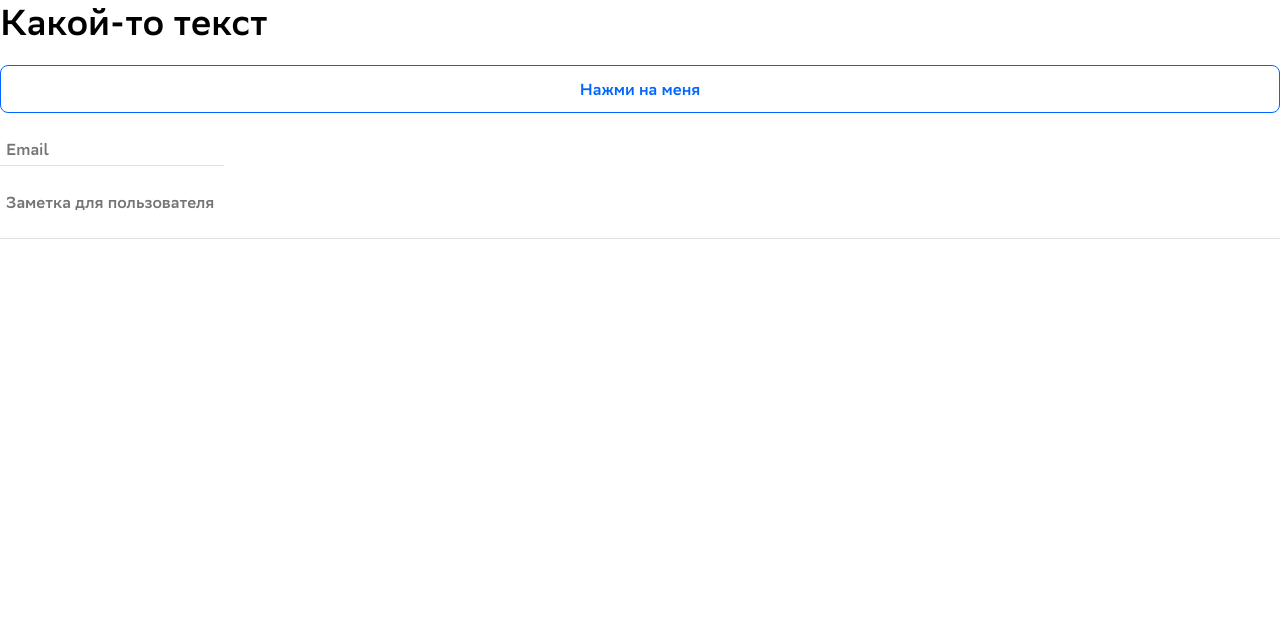
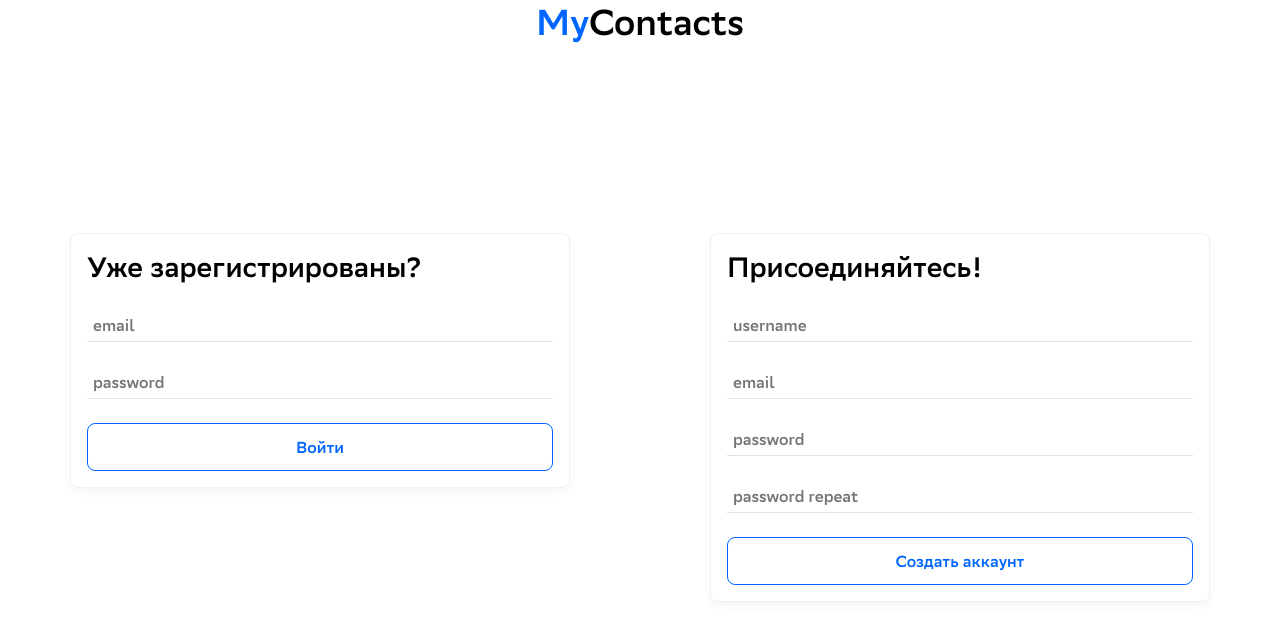
Before and after one commit to F4lkr4m/myContacts, a React (Create React App) app: page / in a window 1280 px wide. Shown: the top 640 px of the page. Built offline with nearby package versions, Linux system fonts and the light colour scheme.

Commit message:
Added sign view

```diff
--- a/src/App.tsx
+++ b/src/App.tsx
@@ -4,15 +4,11 @@ import Button from './Components/Button/Button';
 import Fonts from './Components/Fonts/Fonts';
 import Input from './Components/Input/Input';
 import TextArea from './Components/TextArea/TextArea';
+import SignView from './Views/SignView/SignView';
 
 function App() {
   return (
-    <>
-      <Fonts type="h1" color="black" text="Какой-то текст" />
-      <Button label="Нажми на меня" />
-      <Input type="email" placeholder="Email" />
-      <TextArea placeholder="Заметка для пользователя" />
-    </>
+    <SignView />
   );
 }
 
--- a/src/Components/Fonts/Fonts.css
+++ b/src/Components/Fonts/Fonts.css
@@ -32,6 +32,10 @@ p {
   font-size: 16px;
 }
 
-.blue {
+.font_blue {
   color: rgb(0, 102, 255);
 }
+
+.font_white {
+  color: white;
+}
--- a/src/Components/Fonts/Fonts.tsx
+++ b/src/Components/Fonts/Fonts.tsx
@@ -4,12 +4,12 @@ import './Fonts.css';
 interface FontsI {
   type: 'h1' | 'h2' | 'h3' | 'h4' | 'h5' | 'h6' | 'p';
   text: string;
-  color?: 'black' | 'blue';
+  color?: 'black' | 'blue' | 'white';
 }
 
 const Fonts = (props: FontsI) => {
   return (
-    <props.type className={`${props.color === 'blue' ? 'blue' : ''}`}>
+    <props.type className={`${props.color ? 'font_' + props.color : ''}`}>
       {props.text}
     </props.type>
   )
--- /dev/null
+++ b/src/Components/Forms/Forms.css
@@ -0,0 +1,13 @@
+.form {
+  display: flex;
+  flex-direction: column;
+  box-sizing: border-box;
+
+  width: 100%;
+  row-gap: 24px;
+
+  border-radius: 8px;
+  padding: 16px;
+  box-shadow: rgb(0 0 0 / 4%) 0px 4px 10px;
+  border: 1px solid rgb(240, 240, 240);
+}
--- /dev/null
+++ b/src/Components/Forms/SignInForm/SignInForm.tsx
@@ -0,0 +1,18 @@
+import React from "react";
+import Button from "../../Button/Button";
+import Fonts from "../../Fonts/Fonts";
+import Input from "../../Input/Input";
+import '../Forms.css';
+
+const SignInForm = () => {
+  return (
+    <form className="form">
+      <Fonts type="h3" text="Уже зарегистрированы?" />
+      <Input type="email" placeholder="email" />
+      <Input type="password" placeholder="password" />
+      <Button label="Войти" />
+    </form>
+  )
+}
+
+export default SignInForm;
--- /dev/null
+++ b/src/Components/Forms/SignUpForm/SignUpForm.tsx
@@ -0,0 +1,20 @@
+import React from "react";
+import Button from "../../Button/Button";
+import Fonts from "../../Fonts/Fonts";
+import Input from "../../Input/Input";
+import '../Forms.css';
+
+const SignUpForm = () => {
+  return (
+    <form className="form">
+      <Fonts type="h3" text="Присоединяйтесь!" />
+      <Input type="text" placeholder="username" />
+      <Input type="email" placeholder="email" />
+      <Input type="password" placeholder="password" />
+      <Input type="password" placeholder="password repeat" />
+      <Button label="Создать аккаунт" />
+    </form>
+  )
+}
+
+export default SignUpForm;
--- a/src/Components/Input/Input.css
+++ b/src/Components/Input/Input.css
@@ -8,6 +8,8 @@ input {
   font-family: inherit;
   color: black;
 
+  width: 100%;
+
   border-bottom: 1px solid #e2e2e2;
 
   box-sizing: border-box;
--- /dev/null
+++ b/src/Views/SignView/SignView.css
@@ -0,0 +1,46 @@
+.sign-view {
+  display: flex;
+  flex-direction: column;
+  height: 100%;
+  min-height: 100vh;
+}
+
+.sign-view__logo {
+  display: inline-flex;
+  justify-content: center;
+  margin-bottom: 64px;
+}
+
+.sign-view__forms {
+  display: grid;
+  grid-auto-flow: column;
+  grid-template-columns: 1fr 1fr;
+  align-items: start;
+  justify-items: center;
+  height: 100%;
+  margin-top: 124px;
+  margin-bottom: auto;
+}
+
+.sign-view__forms form {
+  width: 500px;
+}
+
+@media (max-width: 1100px) {
+  .sign-view__forms {
+    margin-top: 0px;
+    grid-auto-flow: row;
+    grid-template-columns: 1fr;
+    row-gap: 24px;
+  }
+}
+
+@media (max-width: 500px) {
+  .sign-view__forms form {
+    width: 300px;
+  }
+
+  .sign-view__logo {
+    margin-bottom: 24px;
+  }
+}
--- /dev/null
+++ b/src/Views/SignView/SignView.tsx
@@ -0,0 +1,22 @@
+import React from "react";
+import Fonts from "../../Components/Fonts/Fonts";
+import SignInForm from "../../Components/Forms/SignInForm/SignInForm";
+import SignUpForm from "../../Components/Forms/SignUpForm/SignUpForm";
+import './SignView.css';
+
+const SignView = () => {
+  return (
+    <div className="sign-view">
+      <div className="sign-view__logo">
+        <Fonts type="h1" color="blue" text="My" />
+        <Fonts type="h1" text="Contacts" />
+      </div>
+      <div className="sign-view__forms">
+        <SignInForm />
+        <SignUpForm />
+      </div>
+    </div>
+  )
+}
+
+export default SignView;
--- a/src/index.css
+++ b/src/index.css
@@ -22,5 +22,6 @@ code {
   display: flex;
   box-sizing: border-box;
   flex-direction: column;
-  row-gap: 20px;
+
+  min-height: 100vh;
 }
```
